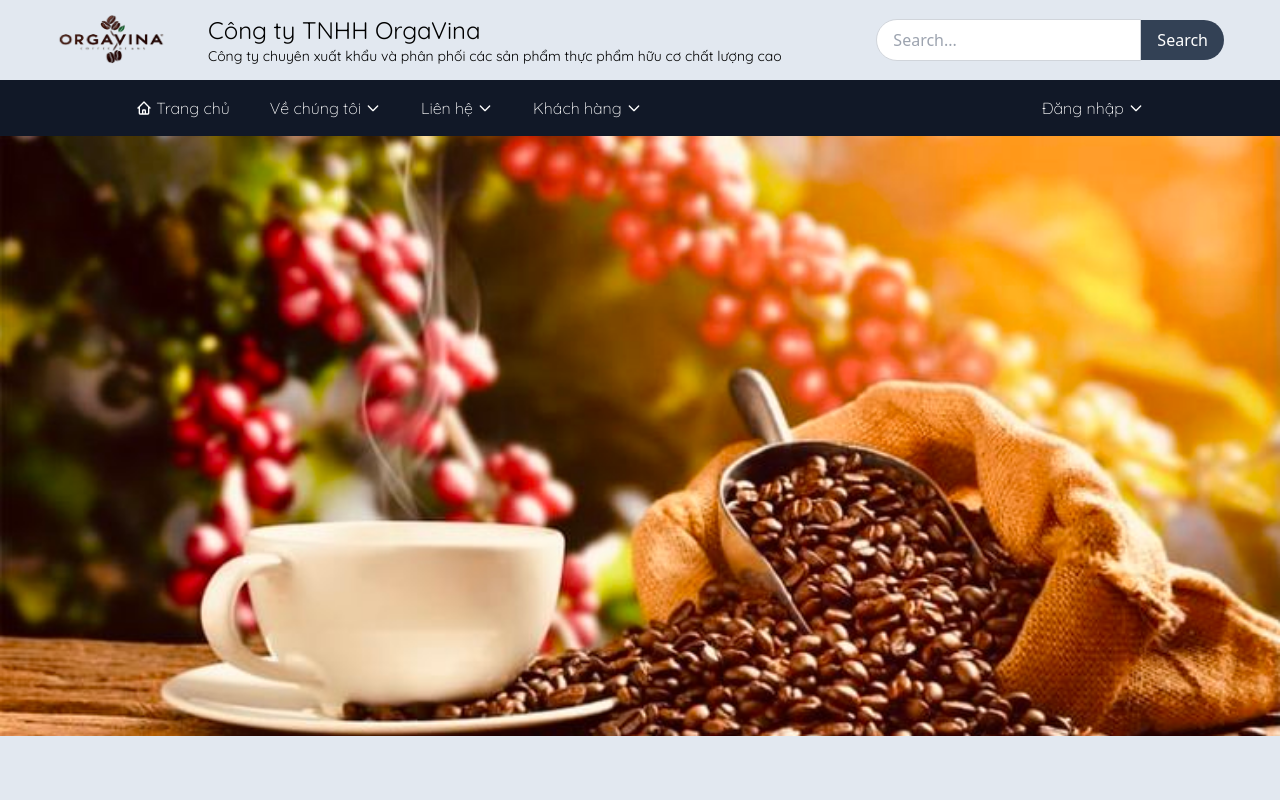
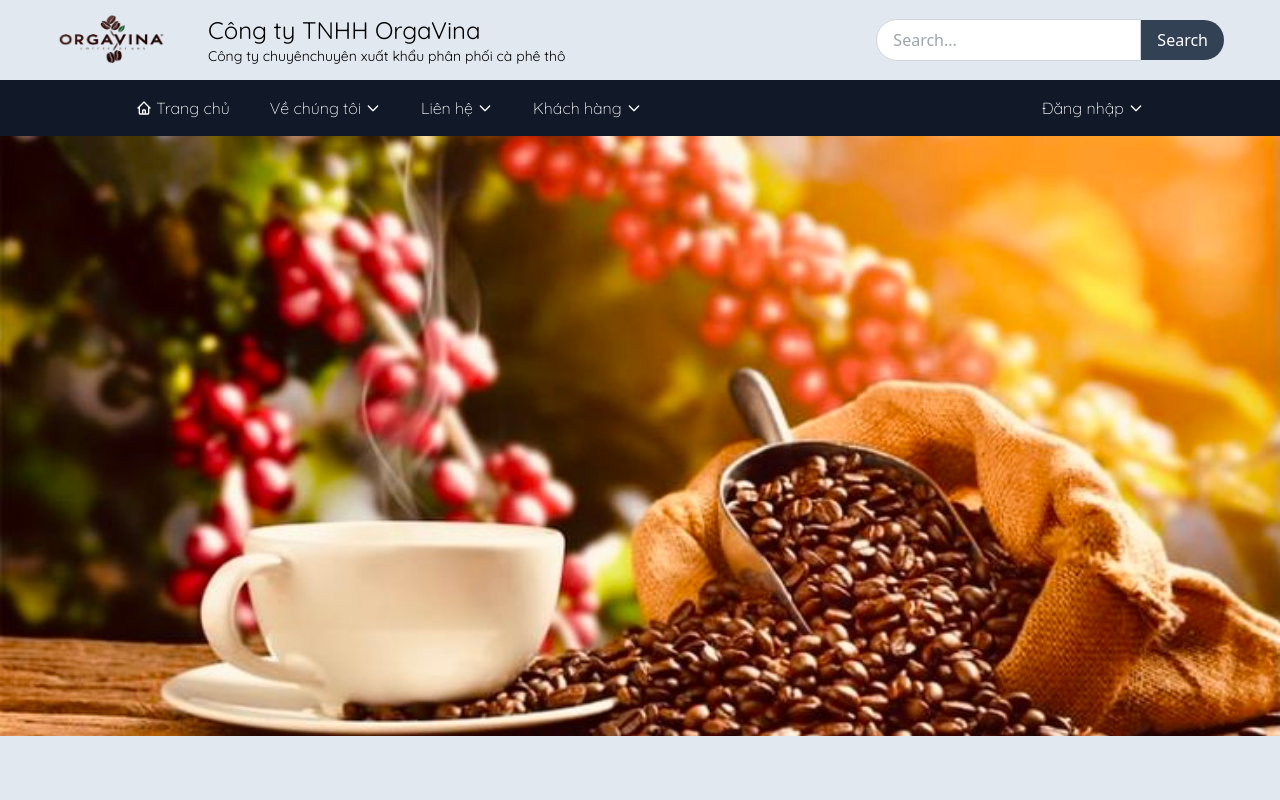
Before and after one commit to quoc10973/OrgaVina-Company-UI-Design, a React (Vite) app: page / in a window 1280 px wide. Shown: the top 800 px of the page. Built offline with nearby package versions, Linux system fonts and the light colour scheme.

Commit message:
udpate slogan

```diff
--- a/src/components/Slogan.jsx
+++ b/src/components/Slogan.jsx
@@ -8,7 +8,7 @@ const Slogan = () => {
                 <img className='w-40 h-20 ml-4' src={logo} alt="logo" /> {/* Đã thay đổi kích thước logo */}
                 <div>
                     <h1 className='text-black font-quicksand text-xl md:text-2xl'>Công ty TNHH OrgaVina</h1>
-                    <p className='text-black font-quicksand text-sm'>Công ty chuyên xuất khẩu và phân phối các sản phẩm thực phẩm hữu cơ chất lượng cao</p>
+                    <p className='text-black font-quicksand text-sm'>Công ty chuyênchuyên xuất khẩu phân phối cà phê thô</p>
                 </div>
             </div>
             <div className='hidden md:flex items-center mt-4 md:mt-0 mr-10'>
```
